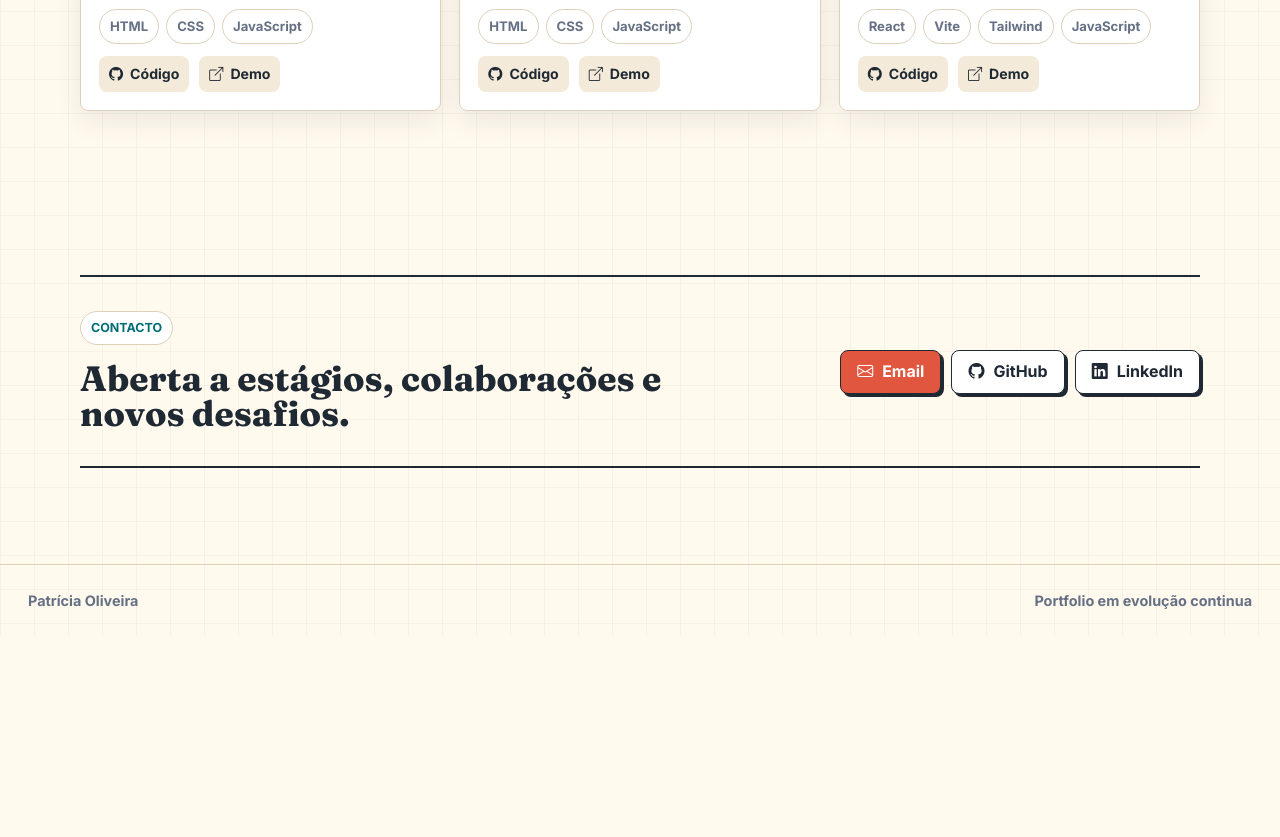
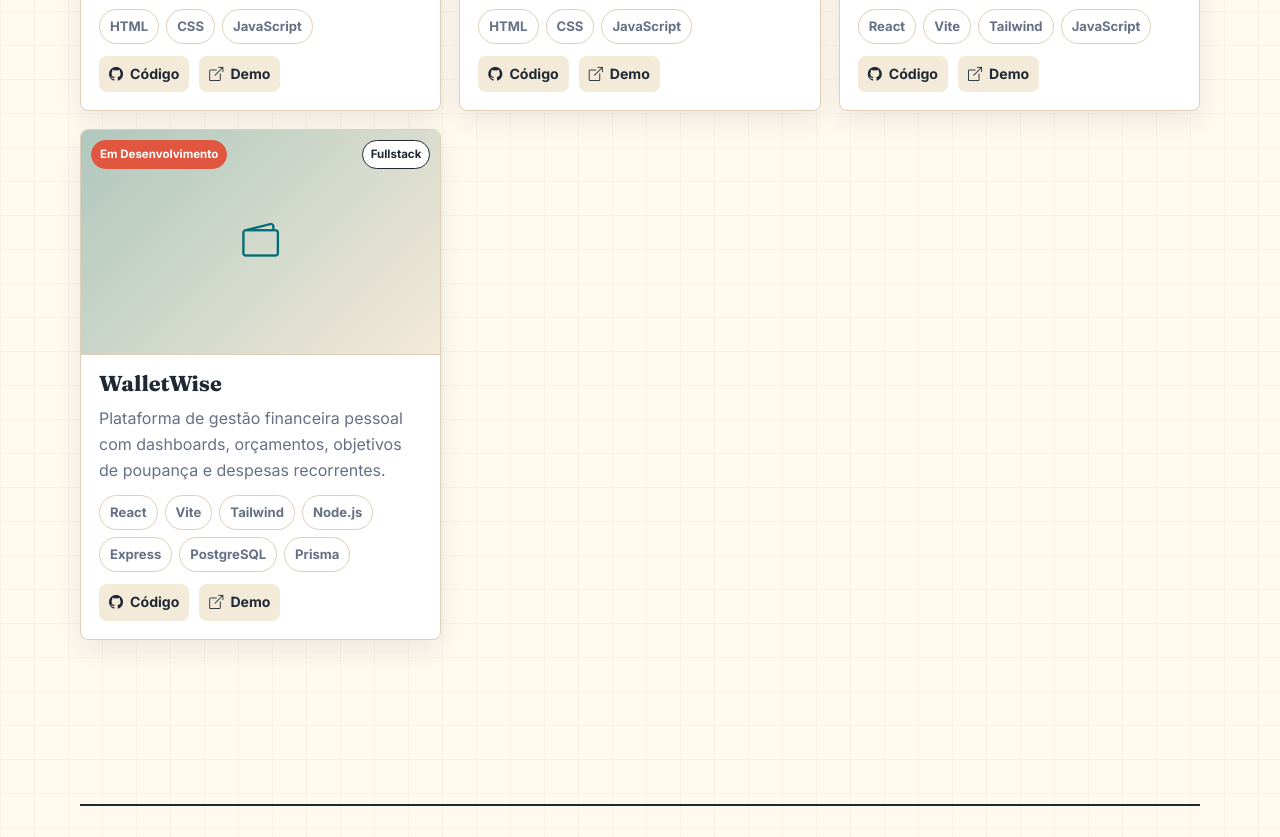
Before and after one commit to xTixa/profile-portfolio, a plain HTML site: page index.html in a window 1280 px wide. Shown: the part 2165-3002 px from the top of the page. Before the commit the page ends 2801 px from the top, so only its background shows below. Drawn offline with nearby package versions, Linux system fonts and the light colour scheme.

Commit message:
Add WalletWise project card with in-progress status badge
Introduces an optional status field on project entries, rendered as a badge in the top-left corner of the card, distinct from the existing category badge on the top-right.

Co-Authored-By: Claude Sonnet 5 <noreply@anthropic.com>

```diff
--- a/script.js
+++ b/script.js
@@ -84,6 +84,26 @@ const projects = [
     cat: "frontend",
     thumb: "img/clonenetflix.png",
   },
+  {
+    icon: "bi-wallet2",
+    title: "WalletWise",
+    desc: "Plataforma de gestão financeira pessoal com dashboards, orçamentos, objetivos de poupança e despesas recorrentes.",
+    tags: ["React", "Vite", "Tailwind", "Node.js", "Express", "PostgreSQL", "Prisma"],
+    links: [
+      {
+        href: "https://github.com/xTixa/wallet-wise",
+        label: "Código",
+        icon: "bi-github",
+      },
+      {
+        href: "https://wallet-wise-topaz.vercel.app/",
+        label: "Demo",
+        icon: "bi-box-arrow-up-right",
+      },
+    ],
+    cat: "fullstack",
+    status: "Em Desenvolvimento",
+  },
 ];
 
 let state = {
@@ -132,11 +152,15 @@ function createProjectCard(project) {
   const media = project.thumb
     ? `<img src="${project.thumb}" alt="Captura do projeto ${project.title}" loading="lazy" />`
     : `<div class="project-placeholder"><i class="bi ${project.icon}"></i></div>`;
+  const statusBadge = project.status
+    ? `<span class="project-status">${project.status}</span>`
+    : "";
 
   return `
     <article class="project-card reveal">
       <div class="project-media">
         ${media}
+        ${statusBadge}
         <span class="project-kind">${categoryLabels[project.cat] || project.cat}</span>
       </div>
       <div class="project-body">
--- a/style.css
+++ b/style.css
@@ -571,6 +571,19 @@ h1 {
   font-weight: 900;
 }
 
+.project-status {
+  position: absolute;
+  top: 10px;
+  left: 10px;
+  border: 1px solid var(--accent);
+  border-radius: 999px;
+  padding: 4px 8px;
+  background: var(--accent);
+  color: #fff;
+  font-size: 0.72rem;
+  font-weight: 900;
+}
+
 .project-body {
   flex: 1;
   display: flex;
```
